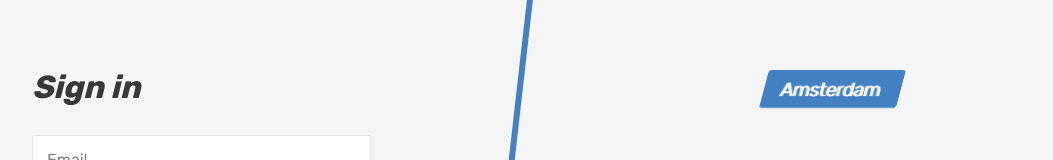
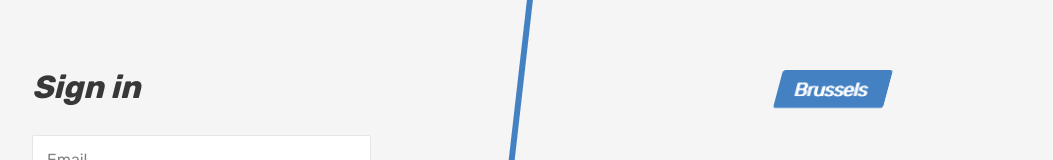
Before and after one commit to htmlacademy-react/958727-six-cities-13, a React (Vite) app: page /login in a window 1280 px wide. Shown: the part 167-327 px from the top of the page, without its empty margins (107-1160 px from the left). Built offline with nearby package versions, Linux system fonts and the light colour scheme; no server answers; what http-status-codes would draw is missing.

Commit message:
добавляет появление случайного города на странице авторизации / выбор города при переходе на главную со страницы авторизации

```diff
--- /dev/null
+++ b/src/helpers/get-random-array-element.ts
@@ -0,0 +1,4 @@
+export function getRandomElementFromArray<T>(array: T[]): T {
+  const randomNumber = Math.floor(Math.random() * array.length);
+  return array[randomNumber];
+}
--- /dev/null
+++ b/src/pages/login-page/login-page-module.scss
@@ -0,0 +1,4 @@
+.locations__item-link {
+    cursor: pointer;
+    border: none;
+}
--- a/src/pages/login-page/login-page.tsx
+++ b/src/pages/login-page/login-page.tsx
@@ -1,6 +1,12 @@
-import { Link, Navigate } from 'react-router-dom';
-import { AppRoute, AuthorizationStatus } from '../../const';
+import { Navigate } from 'react-router-dom';
+import { AppRoute, AuthorizationStatus, Cities } from '../../const';
 import LoginForm from '../../components/login-form/login-form';
+import { getRandomElementFromArray } from '../../helpers/get-random-array-element';
+import { useAppDispatch } from '../../hooks';
+import { MouseEvent } from 'react';
+import { setCity } from '../../store/offers-data/offers-data';
+import browserHistory from '../../browser-history';
+import './login-page-module.scss';
 
 type LoginPageProps = {
   authorizationStatus: AuthorizationStatus;
@@ -8,6 +14,15 @@ type LoginPageProps = {
 
 function LoginPage(props: LoginPageProps): JSX.Element {
   const { authorizationStatus } = props;
+  const citiesKeys = Object.values(Cities);
+  const randomCity = getRandomElementFromArray<keyof typeof Cities>(citiesKeys);
+  const dispatch = useAppDispatch();
+  const handleCityClick = (evt: MouseEvent<HTMLButtonElement>) => {
+    evt.preventDefault();
+    dispatch(setCity(Cities[randomCity]));
+    browserHistory.push(AppRoute.Root);
+  };
+
   return (
     authorizationStatus === AuthorizationStatus.NoAuth ?
       <main className="page__main page__main--login">
@@ -18,9 +33,9 @@ function LoginPage(props: LoginPageProps): JSX.Element {
           </section>
           <section className="locations locations--login locations--current">
             <div className="locations__item">
-              <Link to={AppRoute.Root} className="locations__item-link" >
-                <span>Amsterdam</span>
-              </Link>
+              <button type="button" className="locations__item-link" onClick={handleCityClick} >
+                <span>{randomCity}</span>
+              </button>
             </div>
           </section>
         </div>
```
